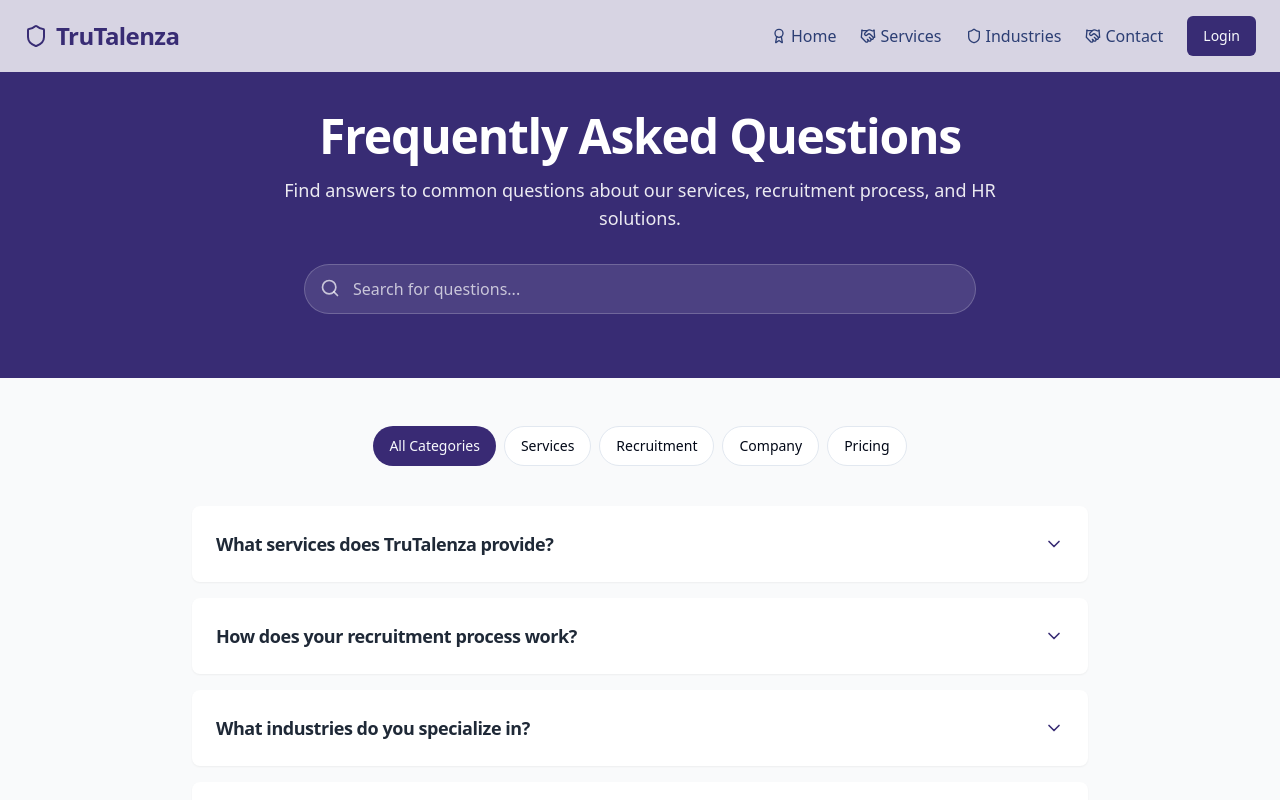
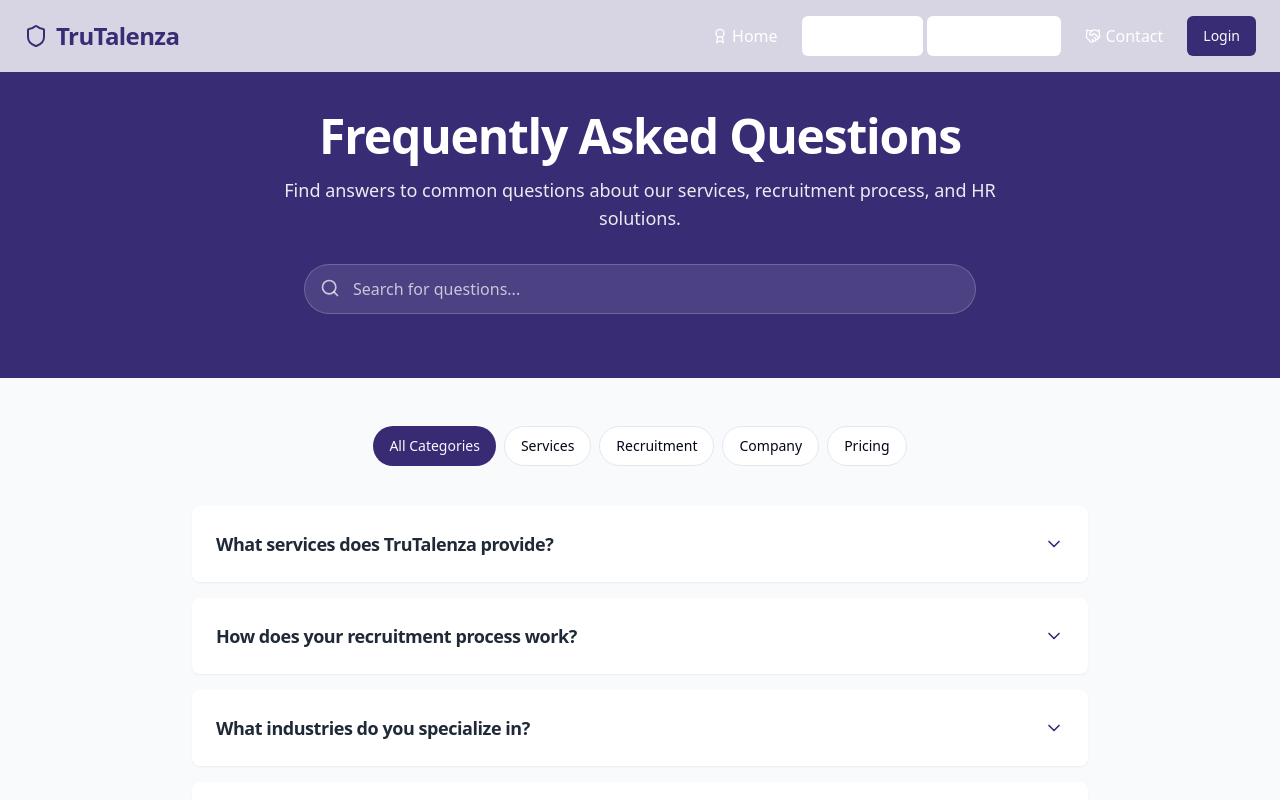
Before and after one commit to Nob1taaaa/vista-spark-web-23, a React (Vite) app: page /faq in a window 1280 px wide. Shown: the top 800 px of the page. Built offline with nearby package versions, Linux system fonts and the light colour scheme.

Commit message:
Reverted to commit 097deb1af04bcc73c838d2051a53501d2df943b5

```diff
--- a/src/components/Navbar.tsx
+++ b/src/components/Navbar.tsx
@@ -1,4 +1,3 @@
-
 import { useState, useEffect } from 'react';
 import { Link, useLocation } from 'react-router-dom';
 import { Menu, X, User, Shield, Award, Verified, Handshake } from 'lucide-react';
@@ -84,37 +83,85 @@ const Navbar = () => {
           <Link
             to="/"
             className={`flex items-center space-x-1 hover:text-brand-purple transition-all duration-300 transform hover:scale-105 ${
-              location.pathname === '/' ? 'text-brand-purple font-medium' : 'text-brand-blue font-medium'
+              location.pathname === '/' ? 'text-brand-purple font-medium' : 'text-white font-medium'
             }`}
           >
             <Award className="h-4 w-4" />
             <span>Home</span>
           </Link>
 
-          <Link
-            to="/services"
-            className={`flex items-center space-x-1 hover:text-brand-purple transition-all duration-300 transform hover:scale-105 ${
-              location.pathname === '/services' ? 'text-brand-purple font-medium' : 'text-brand-blue font-medium'
-            }`}
+          <NavigationMenu>
+            <NavigationMenuList>
+              <NavigationMenuItem>
+                <NavigationMenuTrigger
+                  className={`${
+                    location.pathname === '/services' ? 'text-brand-purple' : 'text-white font-medium'
+                  } hover:text-brand-purple transition-all duration-300 transform hover:scale-105 group`}
                 >
+                  <div className="flex items-center space-x-1">
                     <Handshake className="h-4 w-4" />
                     <span>Services</span>
+                  </div>
+                </NavigationMenuTrigger>
+                <NavigationMenuContent className="min-w-[450px] p-4">
+                  <div className="grid grid-cols-2 gap-4">
+                    {services.map((service) => (
+                      <Link
+                        key={service.title}
+                        to="/services"
+                        className="block p-4 rounded-lg hover:bg-brand-purple/5 transition-all duration-300 transform hover:-translate-y-1 hover:shadow-lg group"
+                      >
+                        <h3 className="text-sm font-medium text-brand-purple group-hover:text-brand-lightPurple transition-colors flex items-center space-x-2">
+                          <Verified className="h-4 w-4" />
+                          <span>{service.title}</span>
+                        </h3>
+                        <p className="text-sm text-gray-500 mt-1 group-hover:text-gray-700 transition-colors pl-6">
+                          {service.description}
+                        </p>
                       </Link>
+                    ))}
+                  </div>
+                </NavigationMenuContent>
+              </NavigationMenuItem>
 
-          <Link
-            to="/industries"
-            className={`flex items-center space-x-1 hover:text-brand-purple transition-all duration-300 transform hover:scale-105 ${
-              location.pathname === '/industries' ? 'text-brand-purple font-medium' : 'text-brand-blue font-medium'
-            }`}
+              <NavigationMenuItem>
+                <NavigationMenuTrigger
+                  className={`${
+                    location.pathname === '/industries' ? 'text-brand-purple' : 'text-white font-medium'
+                  } hover:text-brand-purple transition-all duration-300 transform hover:scale-105 group`}
                 >
+                  <div className="flex items-center space-x-1">
                     <Shield className="h-4 w-4" />
                     <span>Industries</span>
+                  </div>
+                </NavigationMenuTrigger>
+                <NavigationMenuContent className="min-w-[500px] p-4">
+                  <div className="grid grid-cols-2 gap-4">
+                    {industries.map((industry) => (
+                      <Link
+                        key={industry.title}
+                        to="/industries"
+                        className="block p-4 rounded-lg hover:bg-brand-purple/5 transition-all duration-300 transform hover:-translate-y-1 hover:shadow-lg group"
+                      >
+                        <h3 className="text-sm font-medium text-brand-purple group-hover:text-brand-lightPurple transition-colors flex items-center space-x-2">
+                          <Award className="h-4 w-4" />
+                          <span>{industry.title}</span>
+                        </h3>
+                        <p className="text-sm text-gray-500 mt-1 group-hover:text-gray-700 transition-colors pl-6">
+                          {industry.description}
+                        </p>
                       </Link>
+                    ))}
+                  </div>
+                </NavigationMenuContent>
+              </NavigationMenuItem>
+            </NavigationMenuList>
+          </NavigationMenu>
 
           <Link
             to="/contact"
             className={`flex items-center space-x-1 hover:text-brand-purple transition-all duration-300 transform hover:scale-105 ${
-              location.pathname === '/contact' ? 'text-brand-purple font-medium' : 'text-brand-blue font-medium'
+              location.pathname === '/contact' ? 'text-brand-purple font-medium' : 'text-white font-medium'
             }`}
           >
             <Handshake className="h-4 w-4" />
@@ -170,14 +217,8 @@ const Navbar = () => {
               Home
             </Link>
 
-            <Link
-              to="/services"
-              className="block py-2 hover:text-brand-purple transition-colors"
-              onClick={() => setIsMenuOpen(false)}
-            >
-              Services
-            </Link>
-
+            <div className="space-y-2">
+              <div className="font-medium text-brand-purple">Services</div>
               <div className="pl-4 space-y-2">
                 {services.map((service) => (
                   <Link
@@ -190,15 +231,10 @@ const Navbar = () => {
                   </Link>
                 ))}
               </div>
+            </div>
 
-            <Link
-              to="/industries"
-              className="block py-2 hover:text-brand-purple transition-colors"
-              onClick={() => setIsMenuOpen(false)}
-            >
-              Industries
-            </Link>
-
+            <div className="space-y-2">
+              <div className="font-medium text-brand-purple">Industries</div>
               <div className="pl-4 space-y-2">
                 {industries.map((industry) => (
                   <Link
@@ -210,6 +246,7 @@ const Navbar = () => {
                     {industry.title}
                   </Link>
                 ))}
+              </div>
             </div>
 
             <Link
```
Lines whose indentation alone changed are shown as unchanged.
